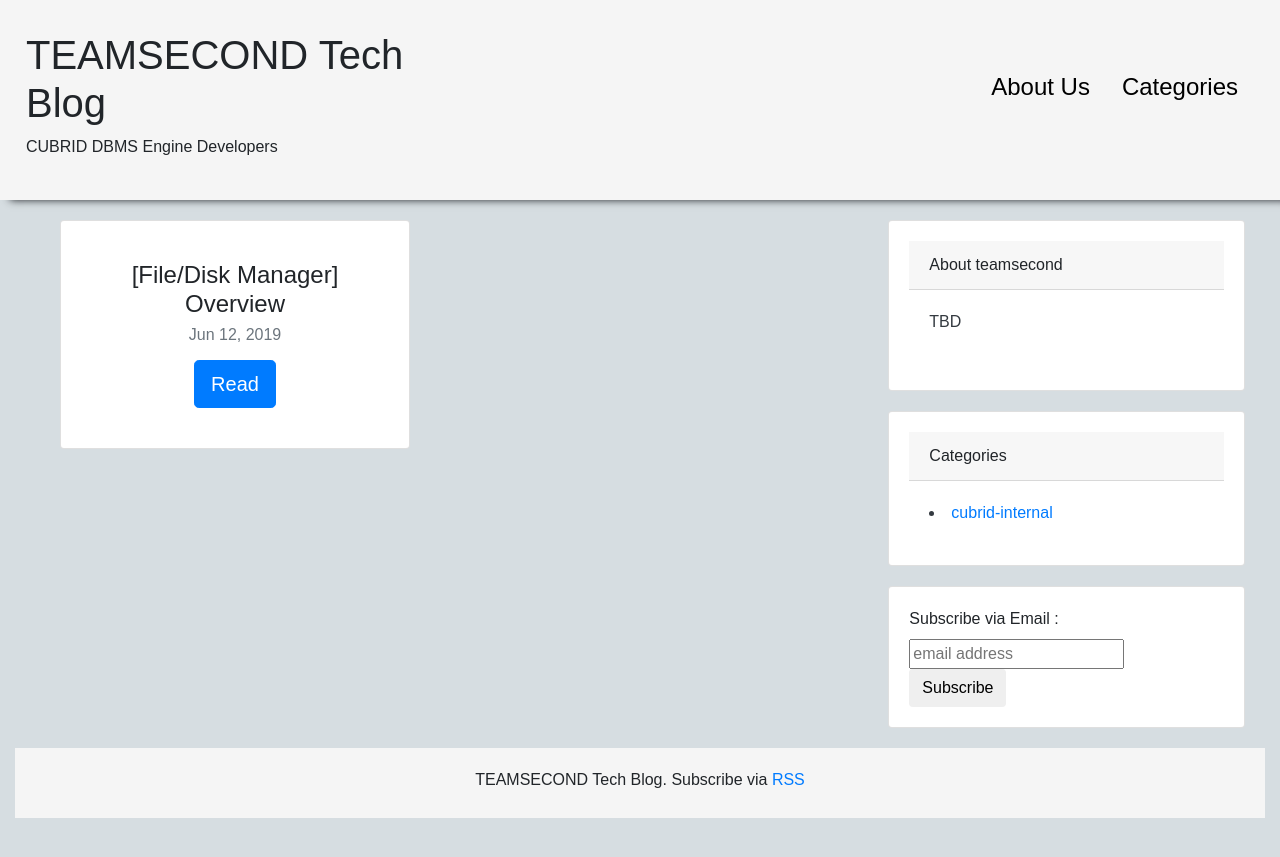
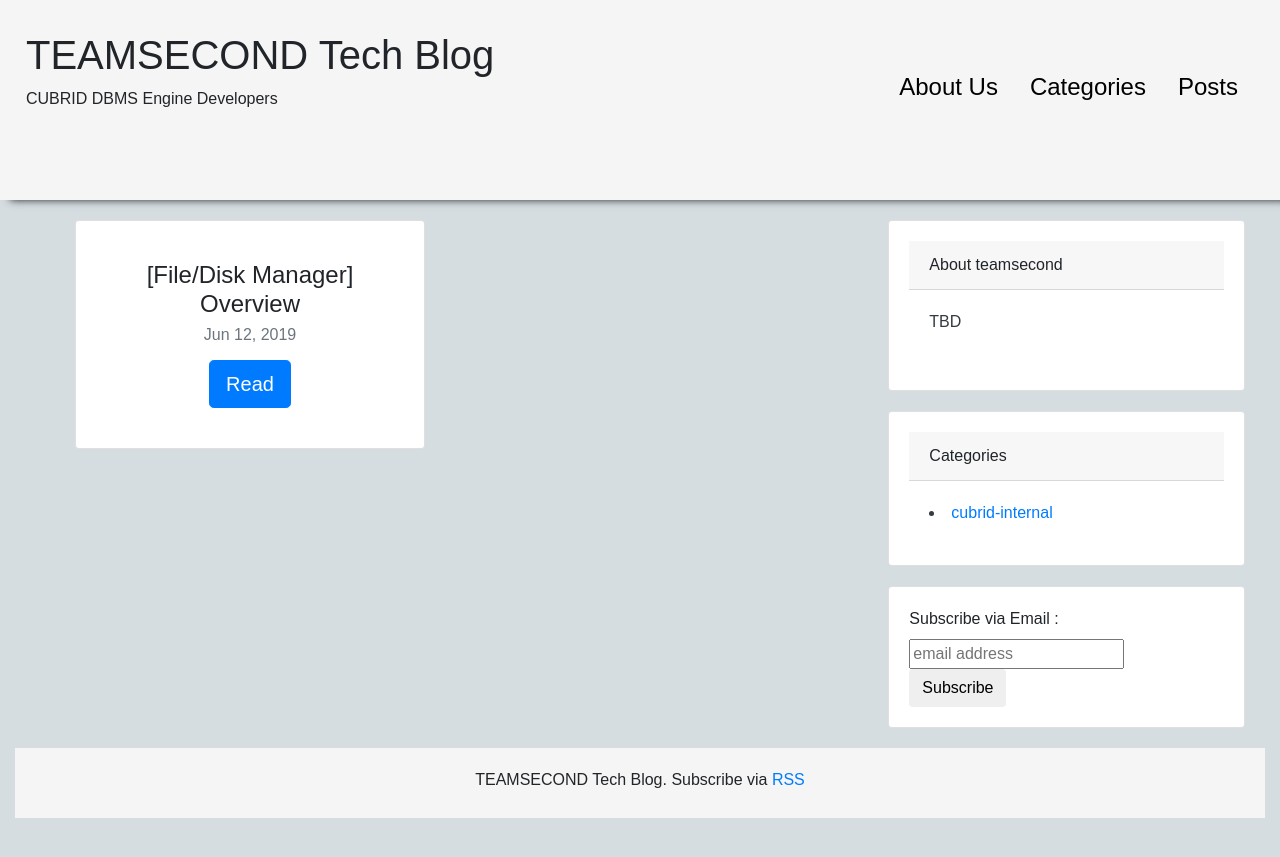
Before and after one commit to teamsecond/teamsecond.github.io, a Jekyll site: the page built from index.md, in a window 1280 px wide. Shown: the top 857 px of the page. Built offline with Jekyll 4.4.1, drawn with Linux system fonts in a browser that asks for light colours; nearby versions of some CDN libraries.

Commit message:
adjust card layout

```diff
--- a/_includes/header.html
+++ b/_includes/header.html
@@ -9,7 +9,7 @@
                 </a>
             </div>
             -->
-            <div class="col-md-4">
+            <div class="col-md-6">
                 <h1 class="profile-name"> {{ site.title }}</h1>
                 <p class="profile-bio"> {{ site.subtitle }}</p>
                 <!--
@@ -41,7 +41,7 @@
                 </p>
                 -->
             </div>
-            <div class="col-md-8 center">
+            <div class="col-md-6 center">
 
                 <ul class="nav justify-content-end" id="navigation">
                     {%- assign default_paths = site.pages | map: "path" -%} {%- assign page_paths = site.header_pages | default: default_paths-%}
--- a/_layouts/blog.html
+++ b/_layouts/blog.html
@@ -6,7 +6,6 @@ layout: default
 
         <div class="col-lg-8 col-md-4">
             <ul>
-                <div class="row">
                     {% for post in site.posts %}
                     <div class="card blog-post">
                         {% if post.thumbnail %}
@@ -25,7 +24,6 @@ layout: default
                     </div>
 
                     {% endfor %}
-                </div>
             </ul>
         </div>
 
--- a/index.md
+++ b/index.md
@@ -1,3 +1,4 @@
 ---
 layout: blog
+title: Posts
 ---
```
Also changed, not shown: 1 other file.
